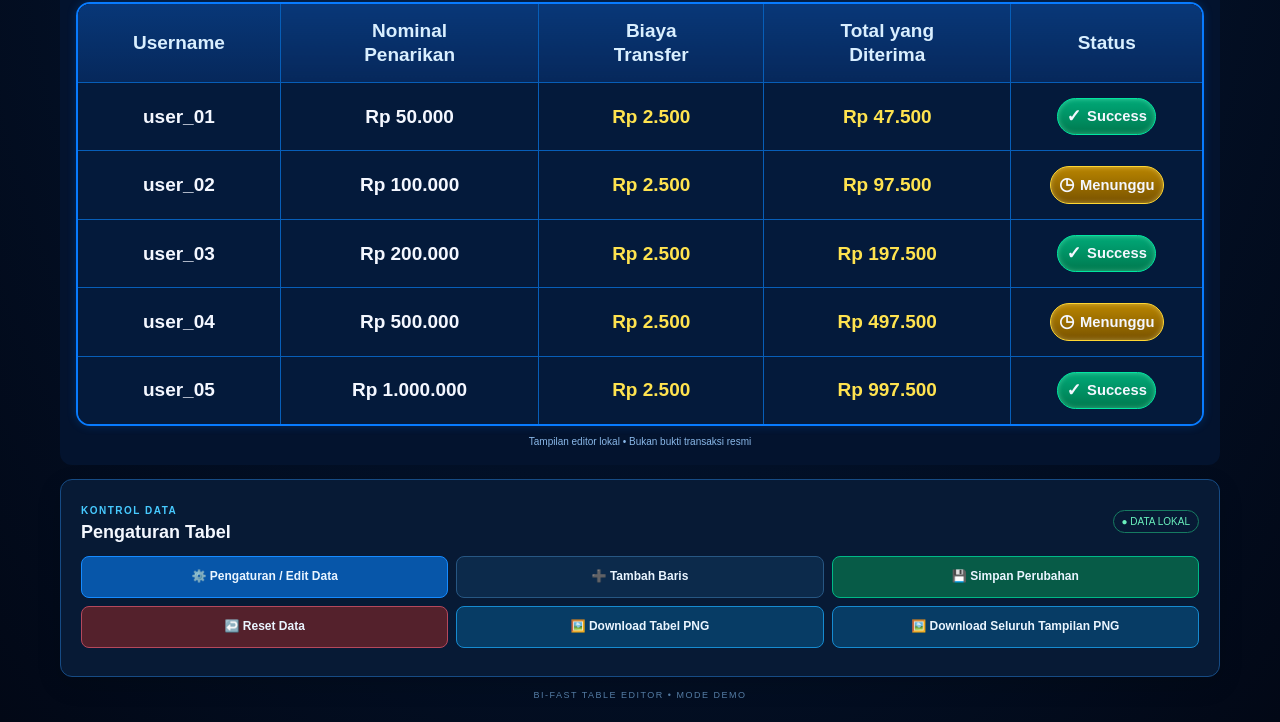
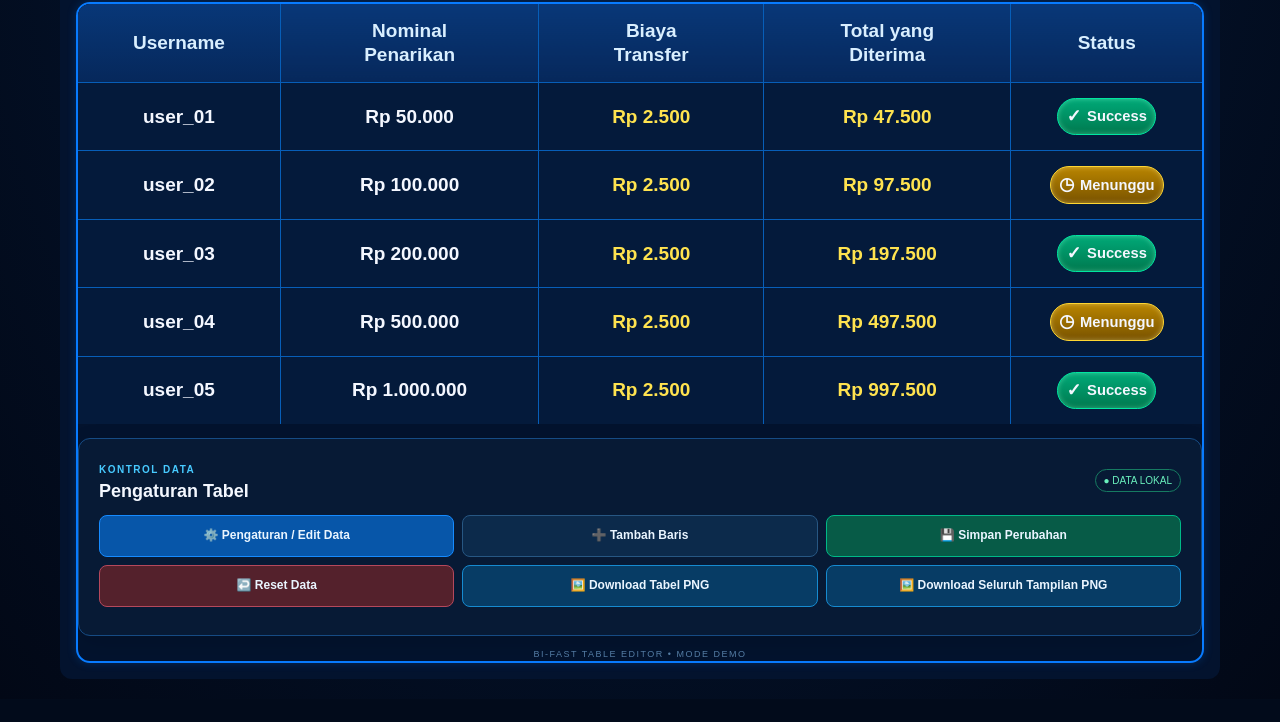
Before and after one commit to ethernoctweb-hash/Bi-fast, a plain HTML site: page index.html in a window 1280 px wide. Shown: the part 188-910 px from the top of the page. After the commit the page ends 887 px from the top, so only its background shows below. Drawn offline with nearby package versions, Linux system fonts and the light colour scheme.

Commit message:
Update index.html

```diff
--- a/index.html
+++ b/index.html
@@ -30,9 +30,7 @@
           </tr></thead>
           <tbody id="tableBody"></tbody>
         </table>
-      </section>
-      <footer class="table-footer">Tampilan editor lokal • Bukan bukti transaksi resmi</footer>
-    </section>
+
 
     <section class="control-panel" aria-label="Panel pengaturan">
       <div class="panel-heading"><div><span class="eyebrow">KONTROL DATA</span><h2>Pengaturan Tabel</h2></div><span class="local-pill">● DATA LOKAL</span></div>
```
